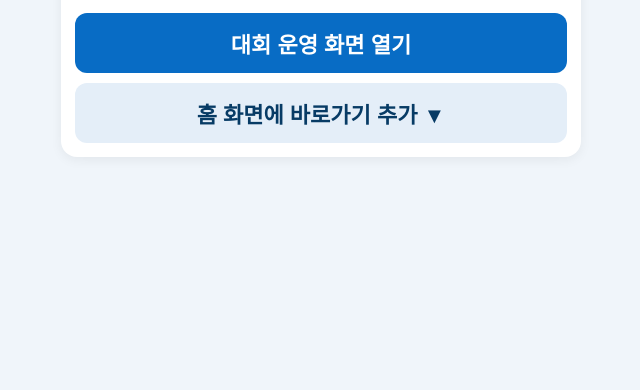
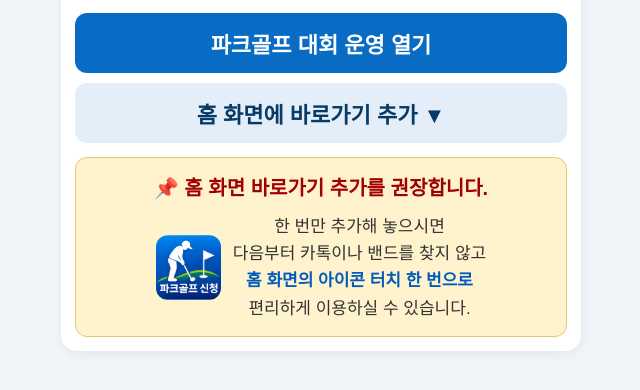
Before and after one commit to niceyang56-dev/parkgolf-operation, a plain HTML site: page index.html in a window 1280 px wide. Shown: the part 70-460 px from the top of the page, without its empty margins (319-959 px from the left). Drawn offline with Linux system fonts and the light colour scheme.

Commit message:
Update index.html

```diff
--- a/index.html
+++ b/index.html
@@ -128,19 +128,74 @@ button {
 
   <h1>🏌️ 파크골프 대회 운영</h1>
 
-  <button class="primary"
-          onclick="openClub()">
-    대회 운영 화면 열기
-  </button>
+    <!-- 2026.11.27 클럽명 자동 표시 -->
+    <button id="openClubBtn"
+            class="primary"
+            onclick="openClub()">
+      대회 운영 화면 열기
+    </button>
 
-  <button id="toggleBtn"
+    <button id="toggleBtn"
           class="toggle"
           onclick="toggleGuide()">
     홈 화면에 바로가기 추가 ▼
   </button>
 
+  <!-- 2026.11.27 홈 화면 바로가기 권장 안내 -->
+  <div id="shortcutRecommend"
+       style="
+         margin-top:14px;
+         padding:14px 10px;
+         background:#FFF3CD;
+         border:1px solid #E5C76B;
+         border-radius:12px;
+         text-align:center;
+       ">
+
+    <div style="
+      color:#A00000;
+      font-size:20px;
+      font-weight:700;
+      margin-bottom:12px;
+    ">
+      📌 홈 화면 바로가기 추가를 권장합니다.
+    </div>
+
+    <div style="
+      display:flex;
+      align-items:center;
+      justify-content:center;
+      gap:12px;
+    ">
+
+      <img src="./parkgolf-192.png"
+           alt="파크골프 바로가기 아이콘"
+           style="
+             width:65px;
+             height:65px;
+             border-radius:12px;
+             flex-shrink:0;
+           ">
+
+      <div style="
+        color:#333333;
+        font-size:17px;
+        line-height:1.6;
+        font-weight:500;
+      ">
+        한 번만 추가해 놓으시면<br>
+        다음부터 카톡이나 밴드를 찾지 않고<br>
+        <b style="color:#005BBB;">
+          홈 화면의 아이콘 터치 한 번으로
+        </b><br>
+        편리하게 이용하실 수 있습니다.
+      </div>
+
+    </div>
+
+  </div>
+
   <div id="guide" class="guide">
-
     <!-- 카카오톡·밴드 내부 브라우저 안내 -->
     <div id="externalArea"
          style="display:none; padding:16px 0;">
@@ -290,6 +345,12 @@ const CLUB_NAME =
 document.title = CLUB_NAME;
 
 /**************************************************
+ * 2026.11.27 해당 클럽명 버튼 자동 표시
+ **************************************************/
+document.getElementById('openClubBtn')
+  .textContent = CLUB_NAME + ' 열기';
+
+/**************************************************
  * 2. 브라우저 종류 확인
  **************************************************/
 
@@ -367,6 +428,10 @@ function toggleGuide() {
 
 function showGuide() {
 
+  // 2026.11.27 권장 안내문 숨김
+  document.getElementById('shortcutRecommend')
+    .style.display = 'none';
+
   document.getElementById('guide')
     .style.display = 'block';
 
@@ -443,41 +508,23 @@ function prepareShortcut() {
 }
 
 /**************************************************
- * 6-1. 바로가기 주소 준비 완료
- * 2026.11.26 신규 추가
+ * 2026.11.27 완료 확인 후 최초 화면 복귀
  **************************************************/
-
-function showReady() {
-
-  const url =
-    new URL(window.location.href);
-
-  // 등록 준비 조건 제거
-  url.searchParams.delete('setup');
-
-  history.replaceState(
-    null,
-    '',
-    url.toString()
-  );
+function closeShortcutGuide() {
 
   document.getElementById('guide')
+    .style.display = 'none';
+
+  // 최초 화면 버튼 다시 표시
+  document.getElementById('toggleBtn')
     .style.display = 'block';
 
-  // 2026.11.26 주소 준비 완료 화면에서 버튼 숨김
   document.getElementById('toggleBtn')
-    .style.display = 'none';
+    .textContent = '홈 화면에 바로가기 추가 ▼';
 
-  document.getElementById('externalArea')
-    .style.display = 'none';
-
-  document.getElementById('prepareArea')
-    .style.display = 'none';
-
-  document.getElementById('readyArea')
+  // 권장 안내문 다시 표시
+  document.getElementById('shortcutRecommend')
     .style.display = 'block';
-
-  showBrowserInstructions();
 
 }
 
@@ -606,11 +653,14 @@ function initializePage() {
   }
 
     // 밴드 접속 시 안내문 자동 표시
-  if (IS_BAND_LIKE) {
+    if (IS_BAND_LIKE) {
+
+    // 2026.11.27 권장 안내문 숨김
+    document.getElementById('shortcutRecommend')
+      .style.display = 'none';
 
     const btn =
       document.getElementById('toggleBtn');
-
     // 2026.11.26 밴드 안내 화면에서 버튼 숨김
     btn.style.display = 'none';
 
```
